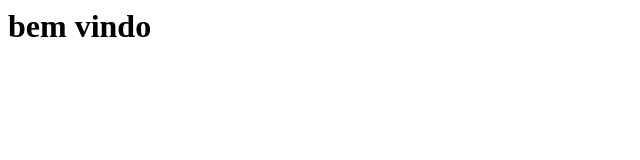
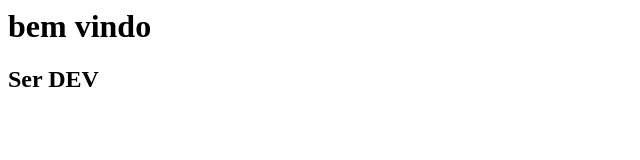
Before and after one commit to LeandroMeneses/Curso_GitHub, a plain HTML site: page index.html in a window 1280 px wide. Shown: the whole page, without its empty margins (0-640 px from the left). Drawn offline with Linux system fonts and the light colour scheme.

Commit message:
Colocando H2 na home

```diff
--- a/index.html
+++ b/index.html
@@ -1 +1,2 @@
 <h1>bem vindo</h1>
+<h2>Ser DEV</h2>
```
